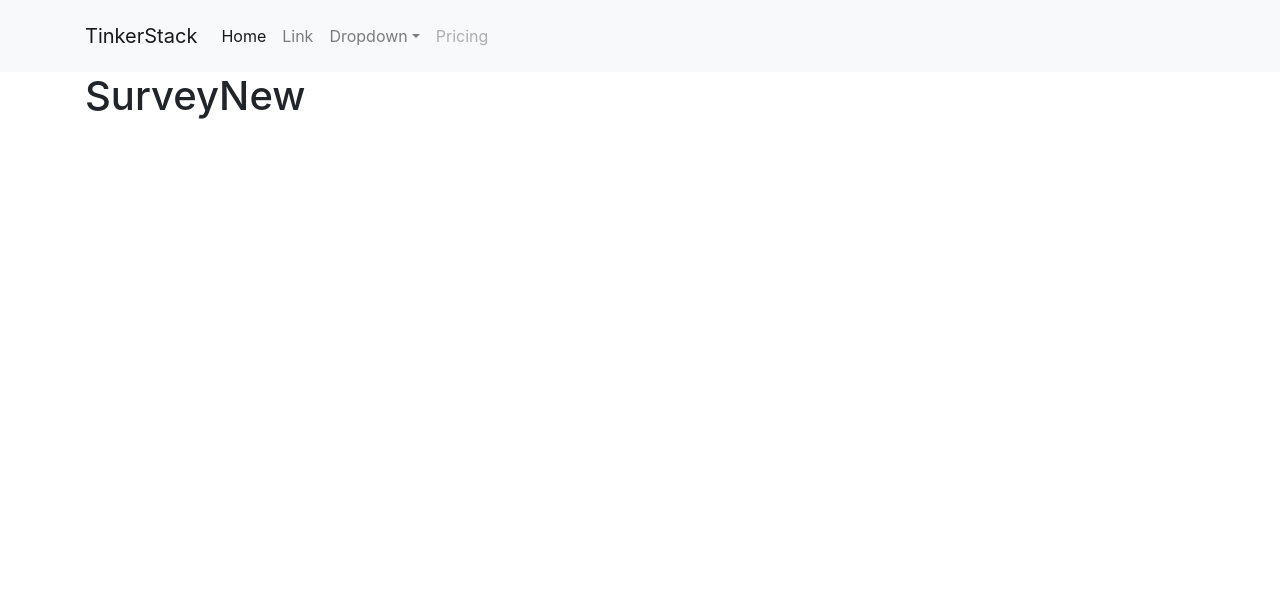
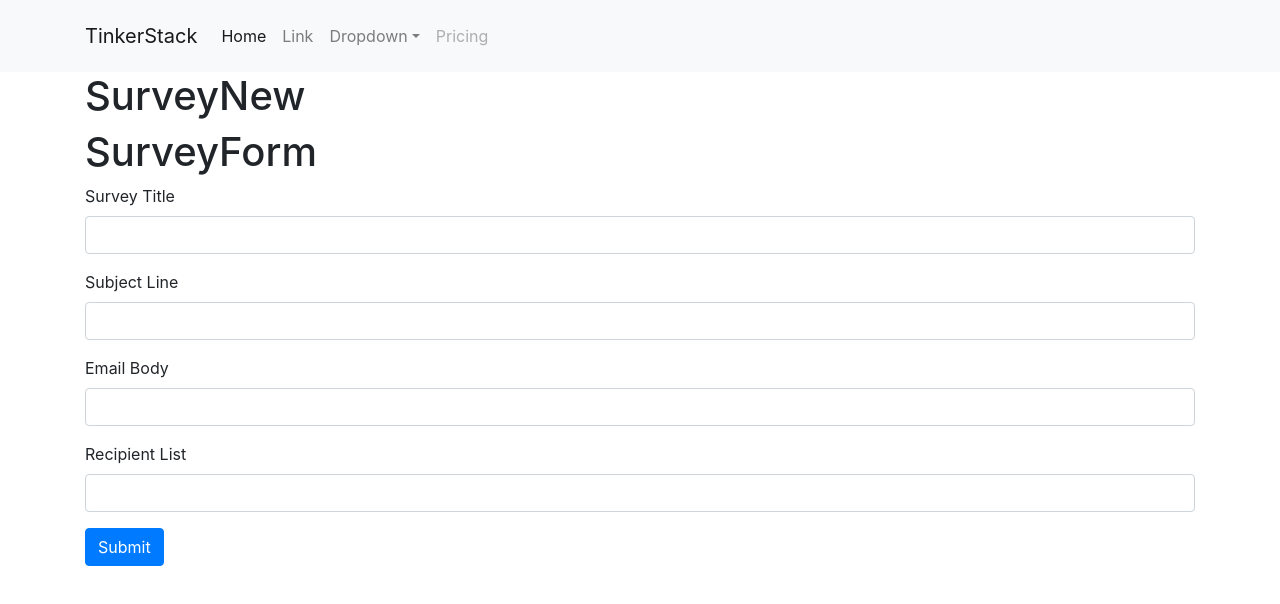
Before and after one commit to derrickyoo/tinker-stack-io, a React (Create React App) app in the folder client/: page /surveys/new in a window 1280 px wide. Shown: the top 604 px of the page. Built offline with nearby package versions, Linux system fonts and the light colour scheme; no server answers.

Commit message:
Added SurveyForm and SurveyField using redux-form

```diff
--- a/client/package.json
+++ b/client/package.json
@@ -8,6 +8,7 @@
     "bootstrap": "^4.1.3",
     "http-proxy-middleware": "^0.19.1",
     "jquery": "^3.3.1",
+    "lodash": "^4.17.11",
     "popper.js": "^1.14.6",
     "react": "^16.6.3",
     "react-dom": "^16.6.3",
--- /dev/null
+++ b/client/src/components/surveys/SurveyField.js
@@ -0,0 +1,12 @@
+// SurveyField contains logic to render a single
+// label and text input
+import React from "react";
+
+export default ({ input, label }) => {
+  return (
+    <div className="form-group">
+      <label>{label}</label>
+      <input {...input} className="form-control" />
+    </div>
+  );
+};
--- /dev/null
+++ b/client/src/components/surveys/SurveyForm.js
@@ -0,0 +1,47 @@
+// SurveyForm shows a form for a user to add input
+import _ from "lodash";
+import React, { Component } from "react";
+import { reduxForm, Field } from "redux-form";
+
+import SurveyField from "./SurveyField";
+
+const FIELDS = [
+  { label: "Survey Title", name: "title" },
+  { label: "Subject Line", name: "subject" },
+  { label: "Email Body", name: "body" },
+  { label: "Recipient List", name: "emails" }
+];
+
+class SurveyForm extends Component {
+  renderFields() {
+    return _.map(FIELDS, ({ label, name }) => {
+      return (
+        <Field
+          key={name}
+          component={SurveyField}
+          type="text"
+          label={label}
+          name={name}
+        />
+      );
+    });
+  }
+
+  render() {
+    return (
+      <div>
+        <h1>SurveyForm</h1>
+        <form onSubmit={this.props.handleSubmit(values => console.log(values))}>
+          {this.renderFields()}
+          <button type="submit" className="btn btn-primary">
+            Submit
+          </button>
+        </form>
+      </div>
+    );
+  }
+}
+
+export default reduxForm({
+  form: "surveyForm"
+})(SurveyForm);
--- a/client/src/components/surveys/SurveyNew.js
+++ b/client/src/components/surveys/SurveyNew.js
@@ -1,8 +1,16 @@
+// SurveyNew shows SurveyForm and SurveyFormReview
 import React, { Component } from "react";
+
+import SurveyForm from "./SurveyForm";
 
 class SurveyNew extends Component {
   render() {
-    return <h1>SurveyNew</h1>;
+    return (
+      <div>
+        <h1>SurveyNew</h1>
+        <SurveyForm />
+      </div>
+    );
   }
 }
 
```
